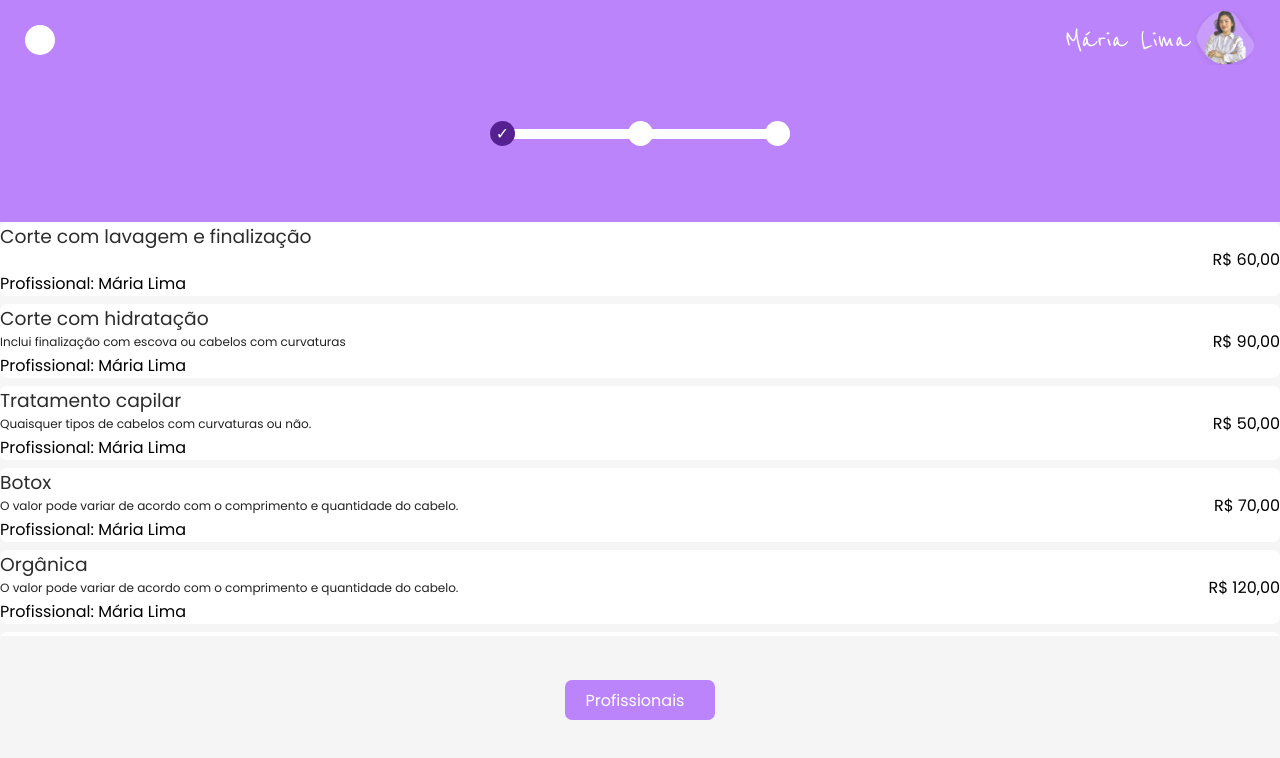
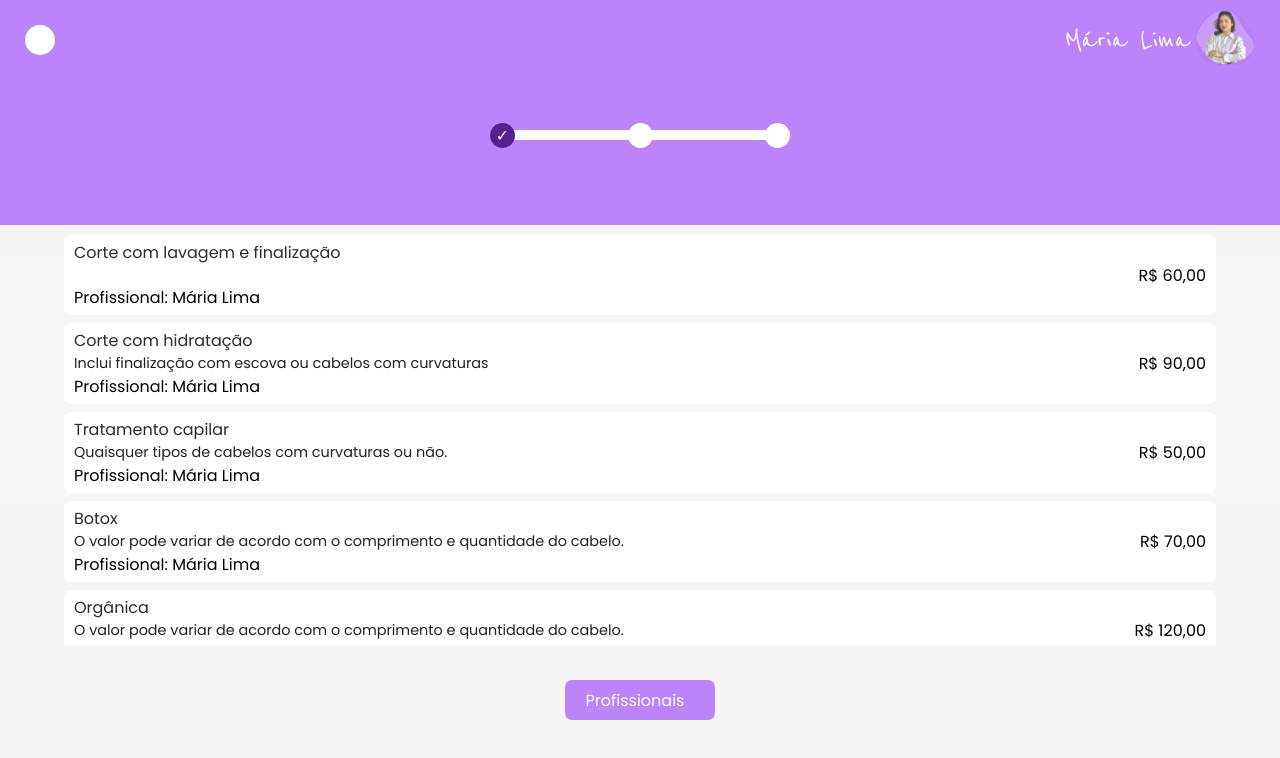
Before and after one commit to patrikferreira/studio-project, a Next.js app: page /service in a window 1280 px wide. Shown: the top 758 px of the page. Built offline with nearby package versions, Linux system fonts and the light colour scheme.

Commit message:
[CHORE]: ajustes na service page

```diff
--- a/src/app/(aplication)/page.module.css
+++ b/src/app/(aplication)/page.module.css
@@ -180,7 +180,7 @@
 .servicePage {
   display: grid;
   grid-template-rows: 30% 70%;
-  height: calc(100vh - 60px);
+  height: calc(100vh - 50px);
   background-color: var(--secondary-color);
 }
 
@@ -190,6 +190,8 @@
   align-items: center;
   gap: 8px;
   padding: var(--padding-default);
+  padding: 10px 5%;
+
 }
 
 .serviceItem {
@@ -203,6 +205,7 @@
   background-color: var(--light);
   border-radius: var(--radius);
   width: 100%;
+  padding: 5px 10px;
 }
 
 .serviceInfo {
@@ -211,9 +214,10 @@
   flex-wrap: wrap;
 }
 
-.serviceInfo>h3 {
+.serviceInfo > h3 {
   color: var(--title-color);
   font-weight: 500;
+  font-size: 1rem;
 }
 
 .serviceInfo>.checkedTitle {
@@ -231,7 +235,7 @@
 }
 
 .serviceDescription {
-  font-size: 12px;
+  font-size: 0.9rem;
   min-height: 20px;
   color: rgb(34, 33, 33);
 }
@@ -244,17 +248,18 @@
   overflow-x: hidden;
 }
 
-.serviceContent::-webkit-scrollbar {
-  width: 11px;
+.services::-webkit-scrollbar {
+  width: 14px;
 }
 
-.serviceContent::-webkit-scrollbar-track {
-  background-color: rgb(175, 175, 175);
+.services::-webkit-scrollbar-track {
+  background-color: var(--secondary-color);
 }
 
-.serviceContent::-webkit-scrollbar-thumb {
-  background: #888;
+.services::-webkit-scrollbar-thumb {
+  background: var(--primary-color);
   border-radius: var(--radius);
+  margin: 2px;
 }
 
 .selectButton {
@@ -498,9 +503,9 @@
 /* checkbox */
 .inutCheckbox {
   all: unset;
-  width: 15px;
-  height: 15px;
-  display: inline-block;
+  min-width: 15px;
+  min-height: 15px;
+  display: block;
   background-color: var(--disable-color);
   border-radius: 50%;
 }
```
